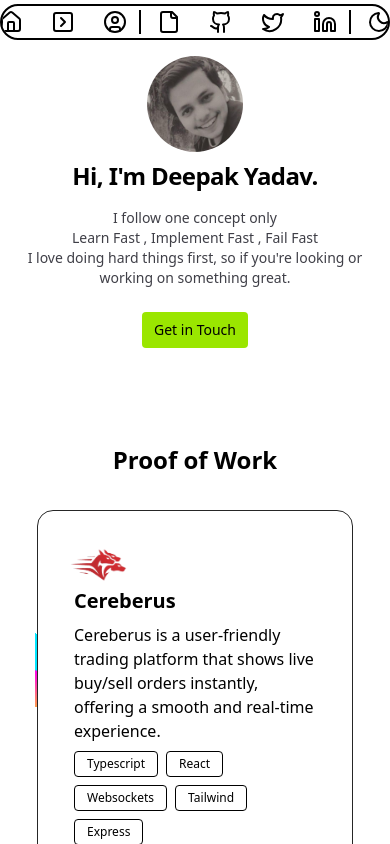
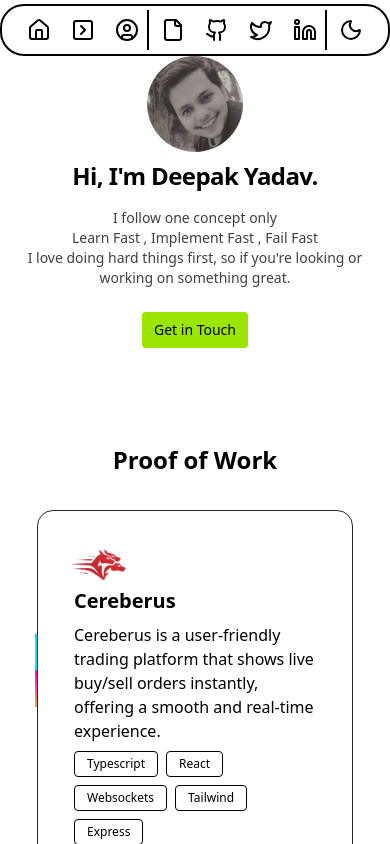
Before and after one commit to ironor25/portfolio, a React (Vite) app: page / in a window 390 px wide. Shown: the top 844 px of the page. Built offline with nearby package versions, Linux system fonts and the light colour scheme.

Commit message:
added responsiveness

```diff
--- a/src/components/Header.jsx
+++ b/src/components/Header.jsx
@@ -11,7 +11,7 @@ import {
 } from 'lucide-react';
 
 const iconLinkClass =
-  'group relative hover:px-6 pr-3 pl-3 transition-all duration-300 cursor-pointer';
+  'group relative px-2 sm:hover:px-6 sm:pr-3 sm:pl-3 py-2 sm:py-0 transition-all duration-300 cursor-pointer';
 const borderRightClass = 'border-r-2';
 
 const Tooltip = ({ label }) => (
@@ -27,8 +27,8 @@ const Header = (props) => {
 
   return (
     <div className="p-1 sm:p-3 flex justify-center z-20 text-black dark:text-white transition-colors duration-300">
-      <nav className="max-w-2xl w-full rounded-3xl py-1 sm:py-3 px-1 sm:px-4 border-2 border-black dark:border-white fixed backdrop-blur-lg flex overflow-x-auto whitespace-nowrap space-x-1 sm:space-x-6 justify-center">
-        <div className="flex items-center space-x-1 sm:space-x-4 w-auto">
+      <nav className="max-w-2xl w-full rounded-3xl py-1 sm:py-3 px-1 sm:px-4 border-2 border-black dark:border-white fixed backdrop-blur-lg flex overflow-x-auto whitespace-nowrap space-x-1 sm:space-x-6 justify-center scrollbar-thin scrollbar-thumb-zinc-300 dark:scrollbar-thumb-zinc-700 scrollbar-track-transparent">
+        <div className="flex items-center space-x-1 sm:space-x-4 w-auto min-w-0">
           {/* Navigation Links */}
           <a href="#hero" className={iconLinkClass} aria-label="Home">
             <House />
@@ -43,7 +43,7 @@ const Header = (props) => {
             <Tooltip label="Skills" />
           </a>
           <a
-            href="https://drive.google.com/file/d/13BOrFs16XgV9SGtiCmphwEGlGfZE1LYO/view?usp=sharing"
+            href="https://drive.google.com/file/d/1UFLxDGzzWquDdcHmF6ffMzVfV3dGuIWM/view?usp=sharing"
             target="_blank"
             className={iconLinkClass}
             aria-label="Resume"
```
